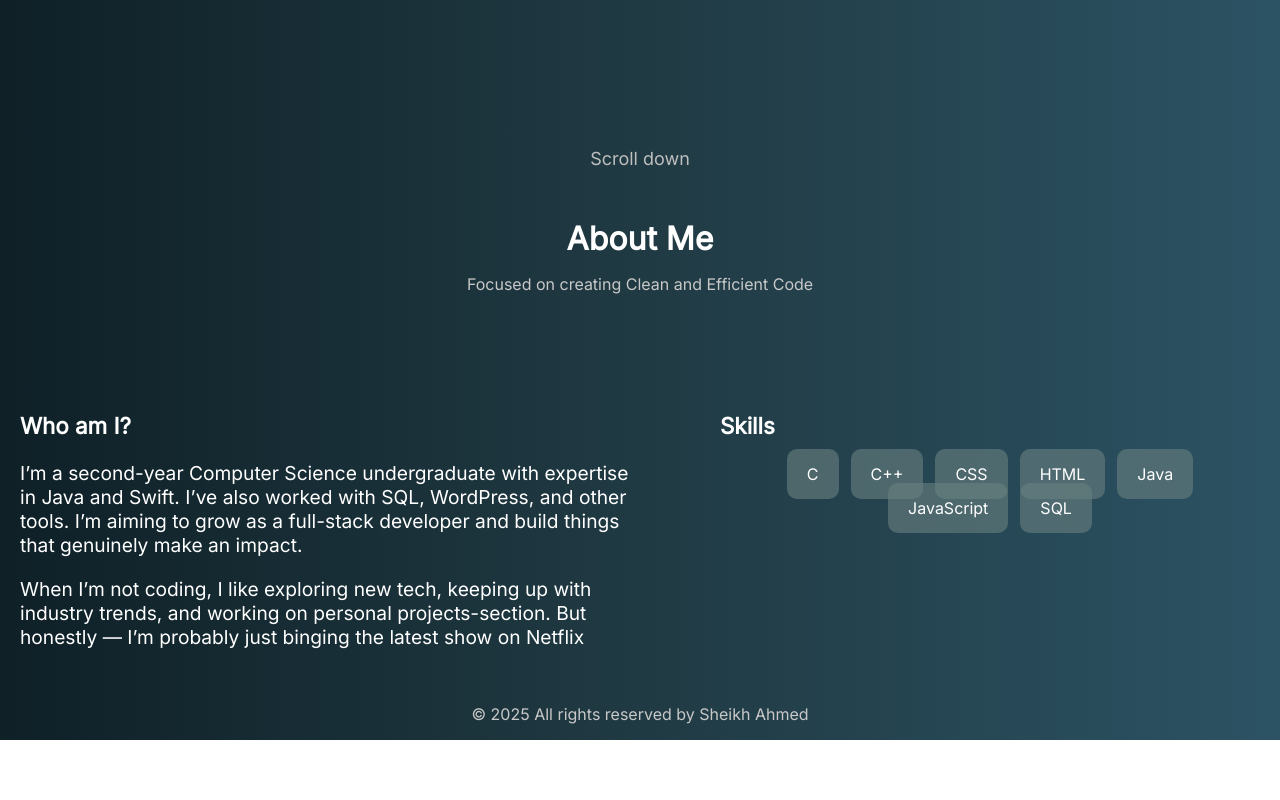
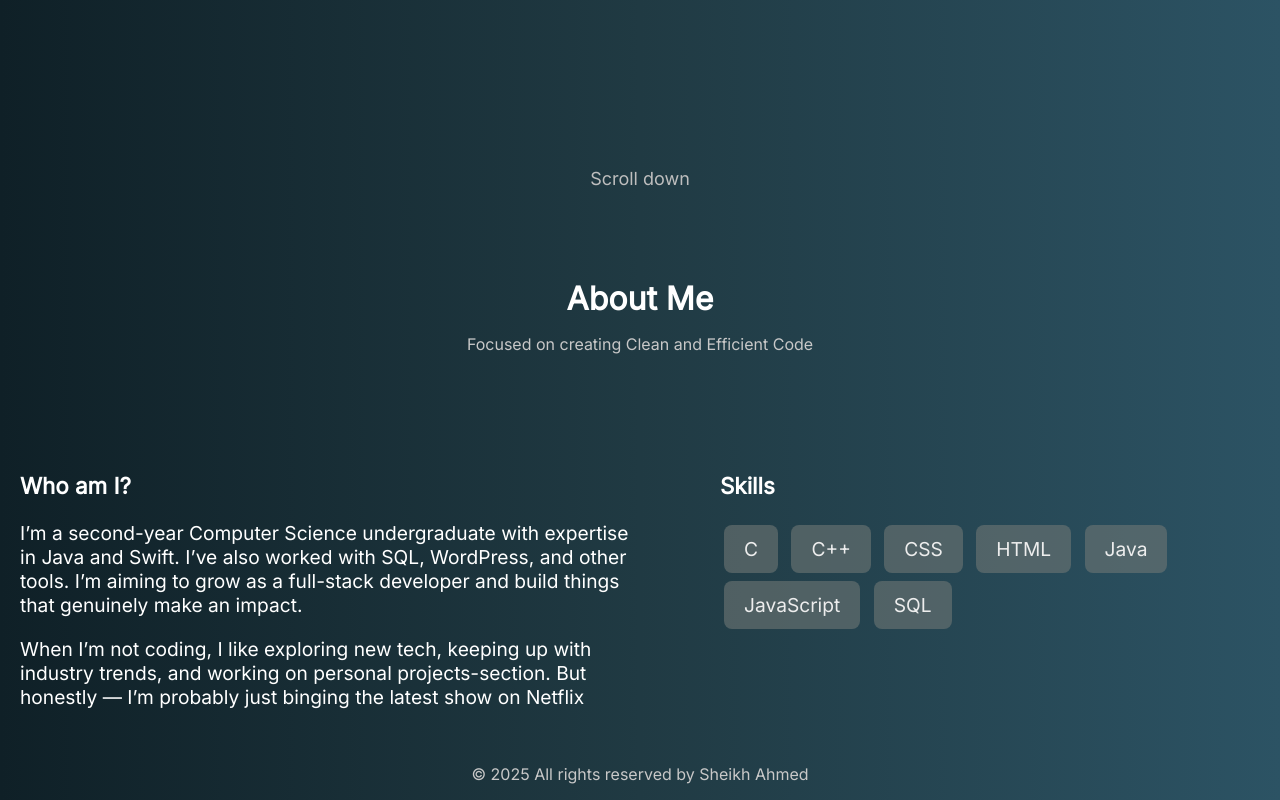
Before and after one commit to sakey01/Portfolio, a plain HTML site: page index.html in a window 1280 px wide. Shown: the part 628-1428 px from the top of the page. Before the commit the page ends 1368 px from the top, so only its background shows below. Drawn offline with Linux system fonts and the light colour scheme.

Commit message:
minor changes

```diff
--- a/index.html
+++ b/index.html
@@ -55,16 +55,14 @@
                     </div>
                     <div>
                         <h3 id="skills">Skills</h3>
-                        <div class="section-text">
-                            <ul class="skills-list">
-                                <li><span class="skill-box translucent-bg">C</span></li>
-                                <li><span class="skill-box translucent-bg">C++</span></li>
-                                <li><span class="skill-box translucent-bg">CSS</span></li>
-                                <li><span class="skill-box translucent-bg">HTML</span></li>
-                                <li><span class="skill-box translucent-bg">Java</span></li>
-                                <li><span class="skill-box translucent-bg">JavaScript</span></li>
-                                <li><span class="skill-box translucent-bg">SQL</span></li>
-                            </ul>
+                        <div class="skills.list section-text">
+                            <span class="translucent-bg">C</span>
+                            <span class="translucent-bg">C++</span>
+                            <span class="translucent-bg">CSS</span>
+                            <span class="translucent-bg">HTML</span>
+                            <span class="translucent-bg">Java</span>
+                            <span class="translucent-bg">JavaScript</span>
+                            <span class="translucent-bg">SQL</span>
                         </div>
                     </div>
                 </div>
@@ -89,7 +87,8 @@
 
             <ul class="icons-list">
                 <li><a href="https://github.com/sakey01" id="github-icon" class="icons-display"><i class="fa fa-github"></i></a></li>
-                <li><a href="" id="mail-icon" class="icons-display"><i class="fa fa-envelope"></i></a></li><li><a href="https://www.linkedin.com/feed/" id="linkedin-icon" class="icons-display"><i class="fa fa-linkedin-square"></i></a></li>
+                <li><a href="" id="mail-icon" class="icons-display"><i class="fa fa-envelope"></i></a></li>
+                <li><a href="https://www.linkedin.com/feed/" id="linkedin-icon" class="icons-display"><i class="fa fa-linkedin-square"></i></a></li>
 
             </ul>
             -->
--- a/style.css
+++ b/style.css
@@ -46,6 +46,7 @@ a:hover {
 }
 
 #home {
+    margin-top: 60px;
     height: 100vh;
     display: flex;
     justify-content: center;
@@ -116,7 +117,7 @@ button:hover {
 
 #scroll-button {
     position: relative;
-    top: 35vh;
+    top: 30vh;
     font-size: 18px;
     animation: bounce 1s alternate-reverse linear infinite;
 }
@@ -152,42 +153,32 @@ h3 {
     font-size: 1.2rem;
 }
 
+#skills {
+
+}
 
 .skills-list {
-  list-style: none;
-  display: flex;
-  flex-wrap: wrap;
-  gap: 10px;
-  padding: 0;
-  margin: 0;
-  justify-content: center;
-  max-width: 100%;
-  box-sizing: border-box;
-}
-
-.skill-box {
-  padding: 8px 16px;
-  margin: 0;
-  box-sizing: border-box;
-  background: rgba(255, 255, 255, 0.1);
-  border-radius: 20px;
-  color: white;
-  font-size: 1rem;
-  white-space: nowrap;
+    list-style: none;
+    display: flex;
+    flex-wrap: wrap;
+    margin: 0;
 }
 
 .translucent-bg {
-    background-color: rgba(105, 128, 128, 0.6);;
-    border-radius: 10px;
-    padding: 15px 20px;
-    margin: 1px;
+    display: inline-block;
+    color: rgb(237, 237, 237);
+    background-color: rgba(111, 119, 117, 0.6);
+    border-radius: 0.5rem;
+    padding: 0.75rem 1.25rem;
+    margin: 4px;
+    font-weight: 500;
 }
 
 @media (max-width: 768px) {
     body, .button {
-    font-size: 0.815rem;
+    font-size: 0.8rem;
     }
-    nav {
+    nav, h3 {
     font-size: 1rem;
 
     }
@@ -199,10 +190,6 @@ h3 {
     font-size: 1.4rem;
     }
 
-    h3 {
-    font-size: 1rem;
-    }
-
     button {
     padding: 5px 15px;
     }
@@ -210,6 +197,11 @@ h3 {
     .section-text, #scroll-button {
     font-size: 0.875rem;
     }
+
+    #scroll-button {
+        top: 20vh;
+    }
+
 
     .divider {
     margin-bottom: 2rem;
```
